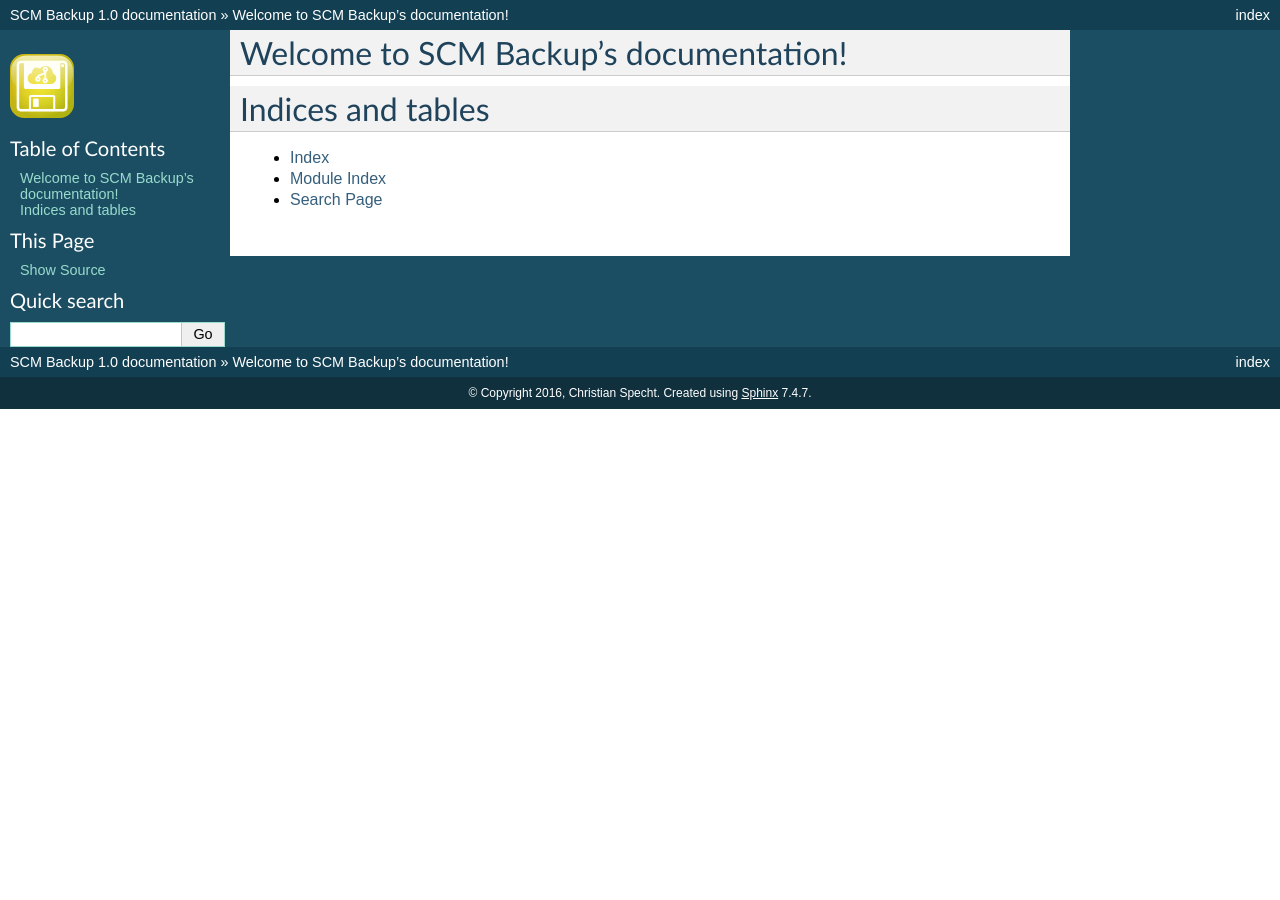
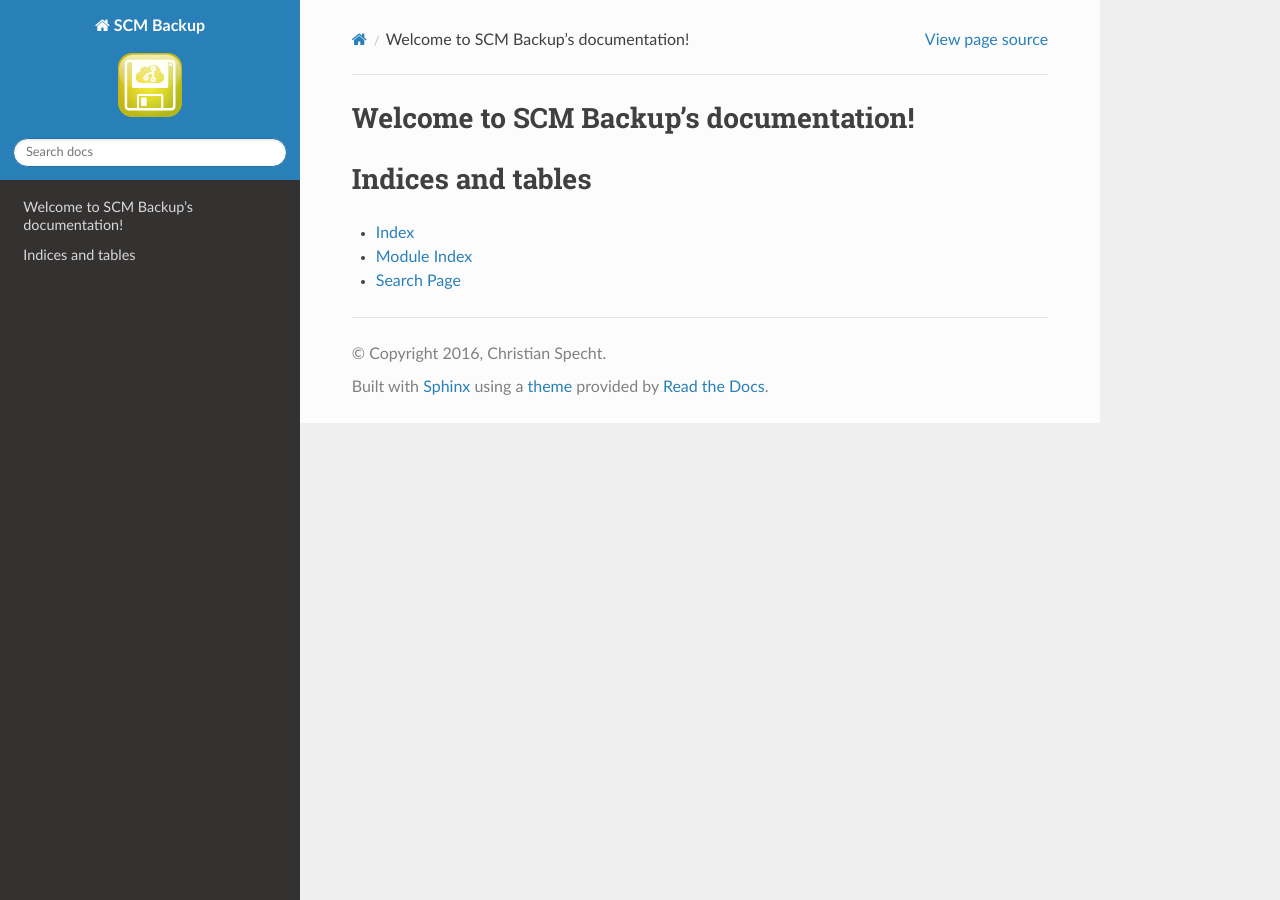
Before and after one commit to christianspecht/scm-backup-docs, a Sphinx documentation site: the page built from source/index.rst, in a window 1280 px wide. Built offline with Sphinx 7.4.7 and the Read the Docs theme 2.0.0, drawn with Linux system fonts in a browser that asks for light colours.

Commit message:
use RTD theme locally as well

```diff
--- a/source/conf.py
+++ b/source/conf.py
@@ -17,7 +17,7 @@
 # add these directories to sys.path here. If the directory is relative to the
 # documentation root, use os.path.abspath to make it absolute, like shown here.
 #
-# import os
+import os
 # import sys
 # sys.path.insert(0, os.path.abspath('.'))
 
@@ -84,6 +84,17 @@ todo_include_todos = False
 # a list of builtin themes.
 #
 html_theme = 'default'
+
+# on_rtd is whether we are on readthedocs.org, this line of code grabbed from docs.readthedocs.org
+on_rtd = os.environ.get('READTHEDOCS', None) == 'True'
+
+if not on_rtd:  # only import and set the theme if we're building docs locally
+    import sphinx_rtd_theme
+    html_theme = 'sphinx_rtd_theme'
+    html_theme_path = [sphinx_rtd_theme.get_html_theme_path()]
+
+
+
 
 # Theme options are theme-specific and customize the look and feel of a theme
 # further.  For a list of options available for each theme, see the
```
